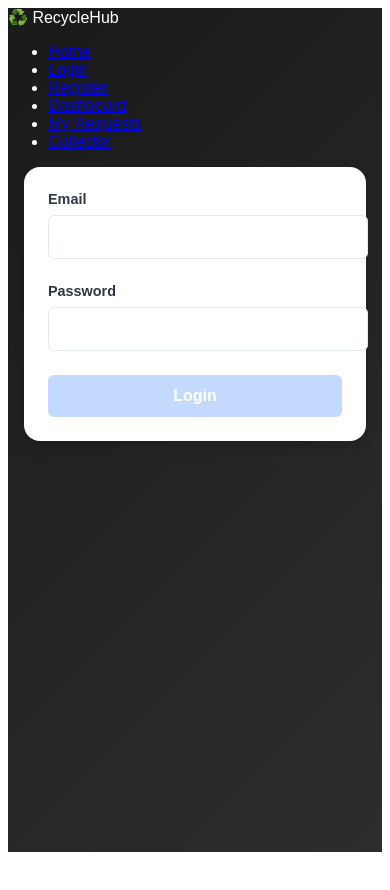
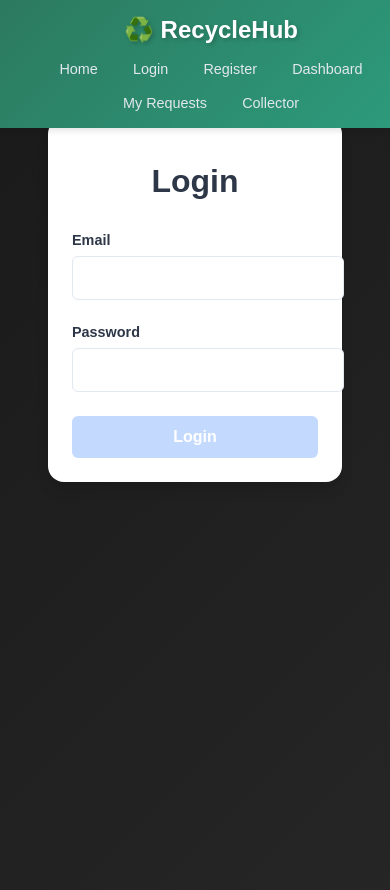
Before and after one commit to IsmailOuali/RecycleHub, an Angular app: page /login in a window 390 px wide. Shown: the top 890 px of the page. Before the commit the page ends 860 px from the top, so only its background shows below. Built offline with nearby package versions, Linux system fonts and the light colour scheme.

Commit message:
changing service

```diff
--- a/src/app/app.component.css
+++ b/src/app/app.component.css
@@ -2,7 +2,7 @@
     font-family: Arial, sans-serif;
     background: linear-gradient(135deg, #1a1a1a, #2d2d2d);
     color: #fff;
-    min-height: 100vh;
+      min-height: 100vh;
   }
 
   .navbar {
--- a/src/app/auth/login/login.component.html
+++ b/src/app/auth/login/login.component.html
@@ -1,4 +1,5 @@
 <div class="login-container">
+  <h1>Login </h1>
   <form [formGroup]="loginForm" (ngSubmit)="onSubmit()">
     <div class="form-group">
       <label for="email">Email</label>
--- a/src/app/auth/login/login.component.ts
+++ b/src/app/auth/login/login.component.ts
@@ -11,7 +11,6 @@ export class LoginComponent {
   loginForm: FormGroup; // Declare the form group
 
   constructor(private fb: FormBuilder) {
-    // Initialize the form with fields and validators
     this.loginForm = this.fb.group({
       email: ['', [Validators.required, Validators.email]],
       password: ['', Validators.required],
@@ -21,6 +20,7 @@ export class LoginComponent {
   onSubmit() {
     if (this.loginForm.valid) {
       console.log('Form Submitted!', this.loginForm.value);
+
     }
   }
 }
--- a/src/app/auth/register/register.component.ts
+++ b/src/app/auth/register/register.component.ts
@@ -27,6 +27,7 @@ export class RegisterComponent {
   onSubmit() {
     if (this.registerForm.valid) {
       this.authService.register(this.registerForm.value);
+      console.log("Yser is registred Sucessfully")
     }
   }
 }
--- a/src/app/components/navbar/navbar.component.css
+++ b/src/app/components/navbar/navbar.component.css
@@ -0,0 +1,93 @@
+.navbar {
+    width: 100%;
+    background: linear-gradient(135deg, #2c7a5f 0%, #2d9c7d 100%);
+    padding: 1rem 2rem;
+    box-shadow: 0 4px 6px -1px rgba(0, 0, 0, 0.1);
+    position: fixed;
+    width: 100%;
+    top: 0;
+    z-index: 1000;
+    display: flex;
+    justify-content: space-between;
+    align-items: center;
+  }
+
+  .logo {
+    font-size: 1.8rem;
+    font-weight: 700;
+    color: #fff;
+    text-shadow: 2px 2px 4px rgba(0, 0, 0, 0.2);
+    transition: transform 0.3s ease;
+  }
+
+  .logo:hover {
+    transform: scale(1.05);
+    cursor: pointer;
+  }
+
+  .nav-links {
+    display: flex;
+    gap: 2rem;
+    list-style: none;
+    margin: 0;
+    padding: 0;
+  }
+
+  .nav-links a {
+    color: #e2e8f0;
+    text-decoration: none;
+    font-weight: 500;
+    padding: 0.5rem 1rem;
+    border-radius: 0.5rem;
+    transition: all 0.3s ease;
+    position: relative;
+  }
+
+  .nav-links a:before {
+    content: '';
+    position: absolute;
+    bottom: 0;
+    left: 0;
+    width: 0;
+    height: 2px;
+    background-color: #ffd700;
+    transition: width 0.3s ease;
+  }
+
+  .nav-links a:hover {
+    color: #ffffff;
+    background-color: rgba(255, 255, 255, 0.1);
+  }
+
+  .nav-links a:hover:before {
+    width: 100%;
+  }
+
+  .nav-links a.router-link-active {
+    color: #ffd700;
+    font-weight: 600;
+  }
+
+  /* Responsive Design */
+  @media (max-width: 768px) {
+    .navbar {
+      flex-direction: column;
+      padding: 1rem;
+    }
+
+    .nav-links {
+      margin-top: 1rem;
+      gap: 1rem;
+      flex-wrap: wrap;
+      justify-content: center;
+    }
+
+    .nav-links a {
+      font-size: 0.9rem;
+      padding: 0.3rem 0.6rem;
+    }
+
+    .logo {
+      font-size: 1.5rem;
+    }
+  }
--- a/src/app/services/auth.service.ts
+++ b/src/app/services/auth.service.ts
@@ -4,14 +4,14 @@ import { Injectable } from '@angular/core';
   providedIn: 'root',
 })
 export class AuthService {
-  private usersKey = 'users';
+  private usersKey = 'users'; // Key for storing users in local storage
 
   constructor() {}
 
   register(user: any) {
     const users = JSON.parse(localStorage.getItem(this.usersKey) || '[]');
-    users.push(user);
-    localStorage.setItem(this.usersKey, JSON.stringify(users));
+    users.push(user); // Add the new user to the list
+    localStorage.setItem(this.usersKey, JSON.stringify(users)); // Save back to local storage
   }
 
   login(credentials: any): boolean {
@@ -20,9 +20,15 @@ export class AuthService {
       (u: any) => u.email === credentials.email && u.password === credentials.password
     );
     if (user) {
-      localStorage.setItem('currentUser', JSON.stringify(user));
+      localStorage.setItem('currentUser', JSON.stringify(user)); // Store the logged-in user
+      console.log('User logged in:', user); // Debugging log
       return true;
     }
+    console.log('Login failed: Invalid credentials'); // Debugging log
     return false;
   }
+
+  logout() {
+    localStorage.removeItem('currentUser'); // Clear the logged-in user
+  }
 }
--- a/src/styles.css
+++ b/src/styles.css
@@ -1 +1,16 @@
-/* You can add global styles to this file, and also import other style files */
+
+/* styles.css */
+body {
+    margin: 0;
+    font-family: 'Segoe UI', sans-serif;
+    background-color: #f7fafc;
+  }
+
+  .app-container {
+    margin-top: 70px; /* Compensation pour la navbar fixe */
+  }
+
+  .content {
+    padding: 2rem;
+    min-height: calc(100vh - 120px);
+  }
```
